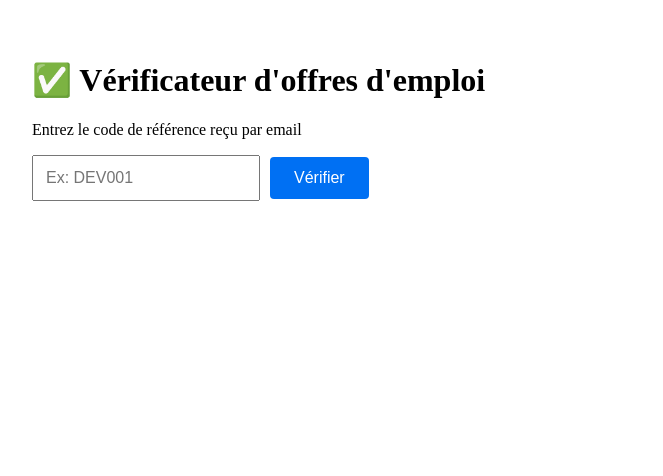
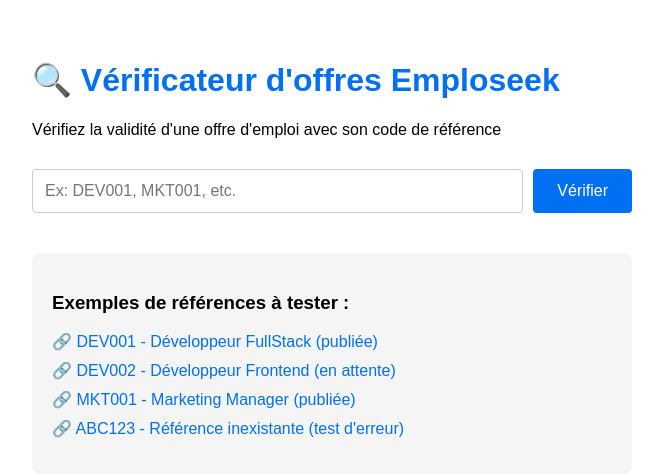
Before and after one commit to Emploseek23-28/Emploseek-, a Next.js app: page /checker in a window 1280 px wide. Shown: the top 476 px of the page, without its empty margins (308-971 px from the left). Built offline with nearby package versions, Linux system fonts and the light colour scheme.

Commit message:
Update page.js

```diff
--- a/app/checker/page.js
+++ b/app/checker/page.js
@@ -16,23 +16,38 @@
       const data = await response.json();
       setResult(data);
     } catch (error) {
-      setResult({ status: 'error', message: 'Erreur de connexion' });
+      setResult({
+        status: 'error',
+        message: 'Erreur de connexion au serveur'
+      });
     }
     setLoading(false);
   };
 
   return (
-    <div style={{ padding: '40px', maxWidth: '600px', margin: '0 auto' }}>
-      <h1>✅ Vérificateur d'offres d'emploi</h1>
-      <p>Entrez le code de référence reçu par email</p>
+    <div style={{
+      padding: '40px',
+      maxWidth: '600px',
+      margin: '0 auto',
+      fontFamily: 'Arial, sans-serif'
+    }}>
+      <h1 style={{ color: '#0070f3' }}>🔍 Vérificateur d'offres Emploseek</h1>
+      <p>Vérifiez la validité d'une offre d'emploi avec son code de référence</p>
 
-      <form onSubmit={checkReference}>
+      <form onSubmit={checkReference} style={{ margin: '30px 0' }}>
+        <div style={{ display: 'flex', gap: '10px' }}>
           <input
             type="text"
-          placeholder="Ex: DEV001"
+            placeholder="Ex: DEV001, MKT001, etc."
             value={reference}
             onChange={(e) => setReference(e.target.value.toUpperCase())}
-          style={{ padding: '12px', width: '200px', fontSize: '16px', marginRight: '10px' }}
+            style={{
+              padding: '12px',
+              flex: 1,
+              border: '1px solid #ccc',
+              borderRadius: '4px',
+              fontSize: '16px'
+            }}
           />
           <button
             type="submit"
@@ -49,6 +64,7 @@
           >
             {loading ? 'Vérification...' : 'Vérifier'}
           </button>
+        </div>
       </form>
 
       {result && (
@@ -61,14 +77,15 @@
         }}>
           {result.status === 'success' ? (
             <>
-              <h2 style={{ color: '#00cc00' }}>✅ OFFRE VALIDE</h2>
-              <div style={{ marginTop: '20px' }}>
+              <h2 style={{ color: '#00cc00', marginTop: 0 }}>✅ OFFRE VALIDE</h2>
+              <div style={{ marginTop: '15px' }}>
                 <p><strong>Référence :</strong> {result.data.reference}</p>
                 <p><strong>Titre du poste :</strong> {result.data.title}</p>
                 <p><strong>Entreprise :</strong> {result.data.company}</p>
                 <p><strong>Lieu :</strong> {result.data.location}</p>
                 <p><strong>Salaire :</strong> {result.data.salary}</p>
-                <p><strong>Statut :</strong>
+                <p>
+                  <strong>Statut :</strong>
                   <span style={{
                     color: result.data.status === 'published' ? 'green' : 'orange',
                     fontWeight: 'bold',
@@ -81,13 +98,39 @@
             </>
           ) : (
             <>
-              <h2 style={{ color: '#ff3333' }}>❌ RÉFÉRENCE INVALIDE</h2>
-              <p>La référence <strong>{result.reference}</strong> n'a pas été trouvée.</p>
-              <p>Vérifiez le code et réessayez.</p>
+              <h2 style={{ color: '#ff3333', marginTop: 0 }}>❌ RÉFÉRENCE INVALIDE</h2>
+              <p>La référence <strong>{result.reference || reference}</strong> n'a pas été trouvée.</p>
+              <p>Veuillez vérifier le code et réessayer.</p>
             </>
           )}
         </div>
       )}
+
+      <div style={{ marginTop: '40px', padding: '20px', background: '#f5f5f5', borderRadius: '8px' }}>
+        <h3>Exemples de références à tester :</h3>
+        <ul style={{ listStyle: 'none', padding: 0 }}>
+          <li style={{ margin: '10px 0' }}>
+            <a href="/api/check/DEV001" style={{ color: '#0070f3', textDecoration: 'none' }}>
+              🔗 DEV001 - Développeur FullStack (publiée)
+            </a>
+          </li>
+          <li style={{ margin: '10px 0' }}>
+            <a href="/api/check/DEV002" style={{ color: '#0070f3', textDecoration: 'none' }}>
+              🔗 DEV002 - Développeur Frontend (en attente)
+            </a>
+          </li>
+          <li style={{ margin: '10px 0' }}>
+            <a href="/api/check/MKT001" style={{ color: '#0070f3', textDecoration: 'none' }}>
+              🔗 MKT001 - Marketing Manager (publiée)
+            </a>
+          </li>
+          <li style={{ margin: '10px 0' }}>
+            <a href="/api/check/ABC123" style={{ color: '#0070f3', textDecoration: 'none' }}>
+              🔗 ABC123 - Référence inexistante (test d'erreur)
+            </a>
+          </li>
+        </ul>
+      </div>
     </div>
   );
 }
```
Lines whose indentation alone changed are shown as unchanged.
